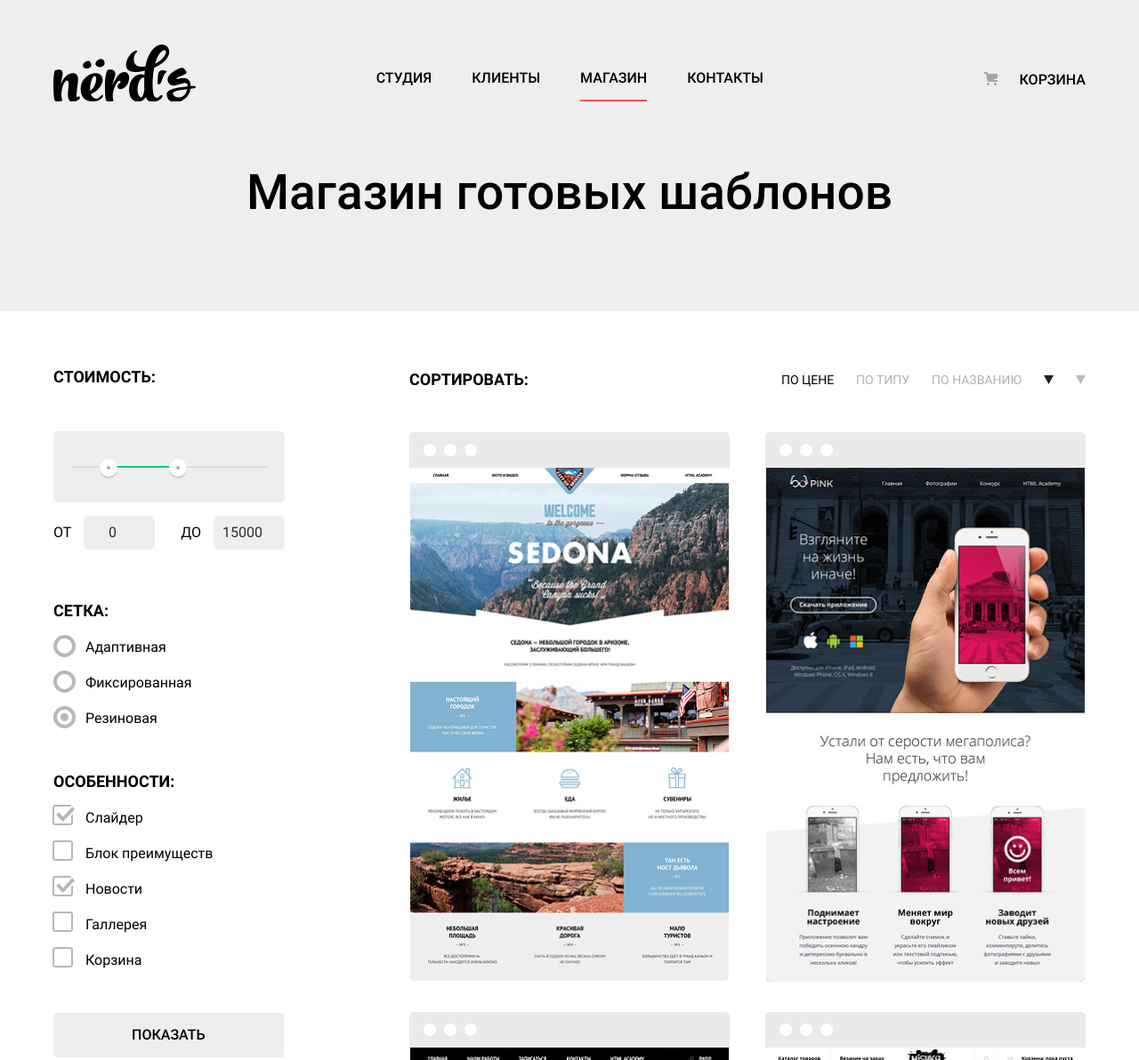
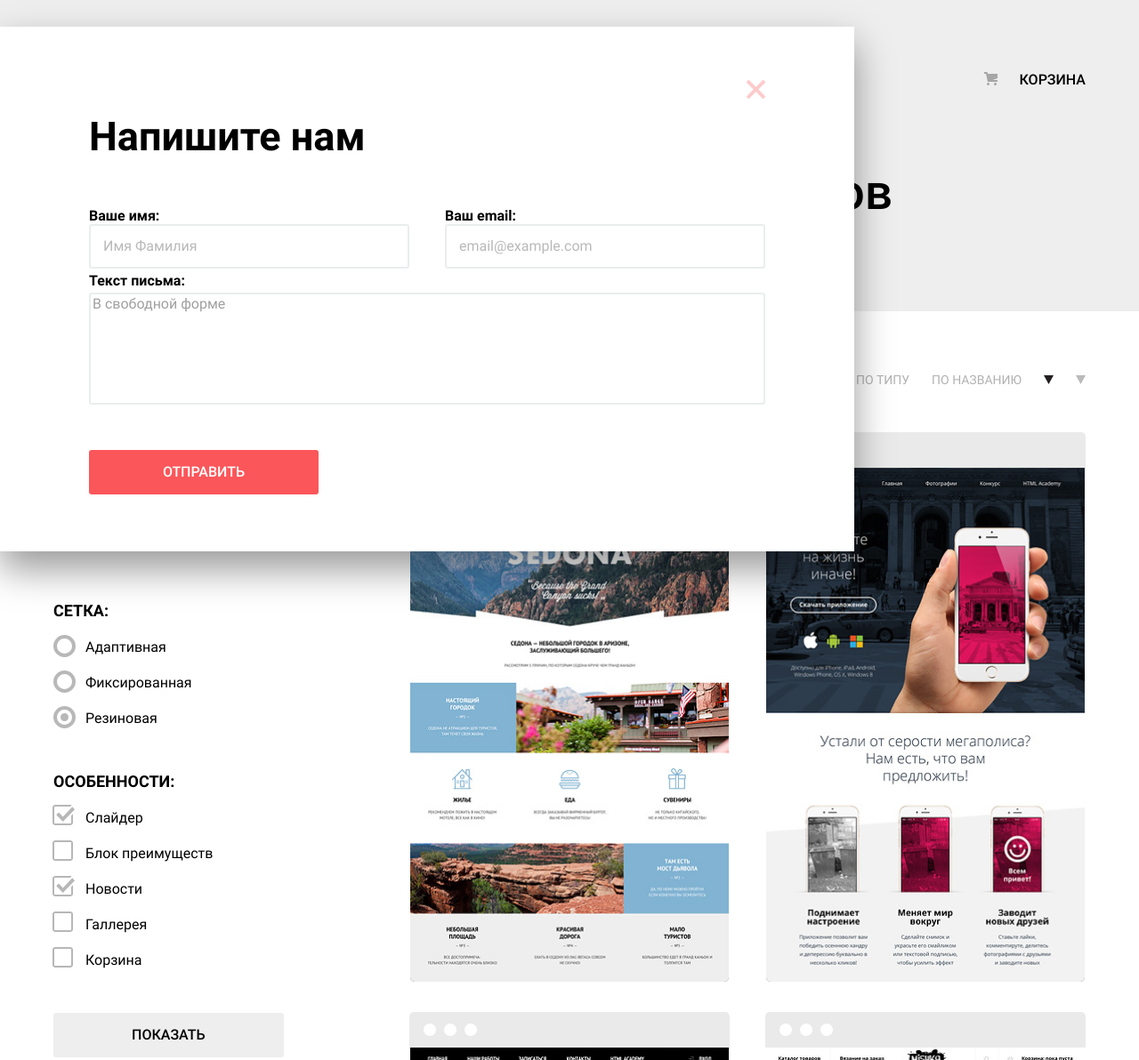
Before and after one commit to Core2-0/HTML-Academy_Nerds, a plain HTML site: page catalog.html in a window 1280 px wide. Shown: the top 1192 px of the page at 89% size. Drawn offline with Linux system fonts and the light colour scheme.

Commit message:
Добавлена интерактивная карта и модальное окно с обратной связью

```diff
--- a/catalog.html
+++ b/catalog.html
@@ -176,9 +176,11 @@
   </main>
   <footer class="main-footer">
     <section class="contacts">
+      <h2 class="sr-only">Контакты</h2>
+      <iframe src="https://www.google.com/maps/embed?pb=!1m18!1m12!1m3!1d1996.7812011780602!2d30.309703578313158!3d59.968952817133726!2m3!1f0!2f0!3f0!3m2!1i1024!2i768!4f13.1!3m3!1m2!1s0x4696315bc4e8ce61%3A0xe703c377f3424272!2sStudio%20212!5e0!3m2!1sru!2sru!4v1633076924672!5m2!1sru!2sru"
+          width="100%" height="416" style="border:0;" allowfullscreen title="Офис компании по адресу набережная реки Карповки, 5, литера П, Санкт-Петербург" loading="lazy"></iframe>
       <div class="container">
         <div class="location">
-          <h2 class="sr-only">Контакты</h2>
           <h3>NЁRDS DESIGN STUDIO</h3>
           <p class="contacts-address">наб. Реки Карповки,<br> 5 лит П, Санкт-Петербург</p>
           <p class="contacts-phone"><a href="tel:+78005558628">+7 800 555-86-28</a></p>
@@ -213,7 +215,7 @@
       </section>
     </div>
   </footer>
-  <section class="feedback">
+  <section class="modal-feedback">
     <h2 class="feedback-headler">Напишите нам</h2>
     <button class="button-close-feedback" type="button" aria-label="Закрыть"></button>
     <form class="feedback-form" action="https://echo.htmlacademy.ru" method="post">
--- a/css/style.css
+++ b/css/style.css
@@ -142,6 +142,7 @@ img {
 .main-navigation {
   display: grid;
   grid-template-columns: 160px 1fr min-content;
+  column-gap: 45px;
   align-items: end;
   line-height: 30px;
   color: var(--basic-black);
@@ -165,7 +166,6 @@ img {
   height: 65px;
   color: var(--basic-black);
   cursor: pointer;
-  margin: 0 45px 0 0;
 }
 
 .main-header-logo:hover {
@@ -181,7 +181,7 @@ img {
   color: var(--basic-black);
   font-weight: 500;
   text-transform: uppercase;
-  padding: 0 0 9px 0;
+  padding: 0 0 8px 0;
 }
 
 .navigation-link:hover {
@@ -193,7 +193,7 @@ img {
   opacity: 0.3;
 }
 
-.navigation-link.active:not([href]) {
+.navigation-link:not([href]) {
   color: var(--basic-black);
   border-bottom: 2px solid var(--basic-red);
 }
@@ -845,7 +845,8 @@ img {
 }
 
 .products-item img {
-  background-color: var(--products-text);
+  width: 358px;
+  height: 578px;object-fit: contain;  background-color: var(--products-text);
   border-bottom-left-radius: 5px;
   border-bottom-right-radius: 5px;
 }
@@ -857,6 +858,7 @@ img {
 
 .pagination-list {
   display: flex;
+  flex-wrap: wrap;
   text-align: center;
   list-style: none;
   margin: 0 0 60px 0;
@@ -1009,23 +1011,25 @@ img {
 
 /* Feedback */
 
-.feedback {
+.modal-feedback {
+  position: fixed;
+  bottom: 180px;
   display: flex;
   flex-wrap: wrap;
   justify-content: space-between;
   width: 760px;
   height: 470px;
-  margin: 0 auto;
+  margin: auto auto;
+  background-color: var(--basic-white);
   box-shadow: 0px 20px 40px var(--feedback-container-shadow);
   padding: 60px 100px;
-  display: none;
+  /* display: none; */
 }
 
 .feedback-headler {
   font-weight: 700;
   font-size: 45px;
   line-height: 53px;
-  margin: 0;
 }
 
 .button-close-feedback {
```
Also changed, not shown: blank.html (+8 -7 lines), index.html (+4 -2 lines).
